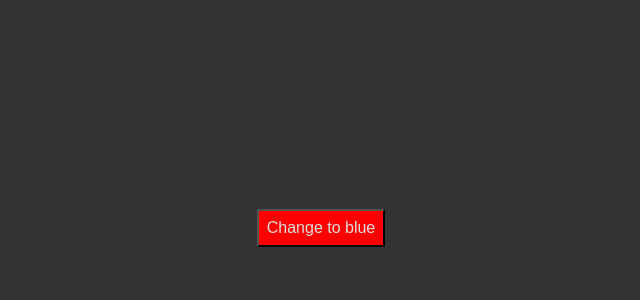
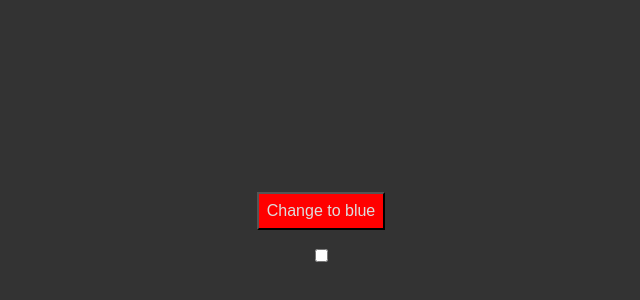
Before and after one commit to rgranvilla/color-button-jest, a React (Create React App) app: page / in a window 1280 px wide. Shown: the part 172-472 px from the top of the page, without its empty margins (319-959 px from the left). Built offline with nearby package versions, Linux system fonts and the light colour scheme.

Commit message:
Test and code checkbox functionality

```diff
--- a/src/App.js
+++ b/src/App.js
@@ -3,11 +3,15 @@ import './App.css';
 
 function App() {
   const [buttonColor, setButtonColor] = useState('red');
+  const [isChecked, setIsChecked] = useState(false);
+
   const newButtonColor = buttonColor === 'red' ? 'blue' : 'red';
   return (
     <div
       style={{
         display: 'flex',
+        flexDirection: 'column',
+        gap: '1rem',
         justifyContent: 'center',
         alignItems: 'center',
         width: '100vw',
@@ -26,6 +30,11 @@ function App() {
       >
         Change to {newButtonColor}
       </button>
+      <input
+        type="checkbox"
+        checked={isChecked}
+        onClick={() => setIsChecked(!isChecked)}
+      />
     </div>
   );
 }
```
Also changed, not shown: 1 other file (tests, documents, lock files or other folders).
